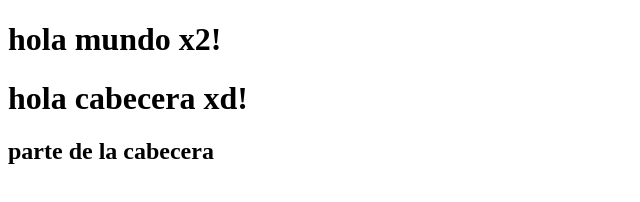
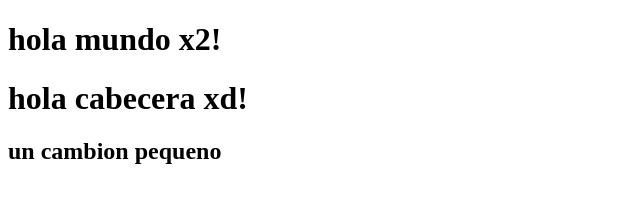
Before and after one commit to JulioRogers/platziprueba, a plain HTML site: page index.html in a window 1280 px wide. Shown: the full height of the page, 0-640 px from the left. Drawn offline with Linux system fonts and the light colour scheme.

Commit message:
Update index.html

```diff
--- a/index.html
+++ b/index.html
@@ -8,6 +8,7 @@
 <body>
     <h1>hola mundo x2!</h1>
     <h1>hola cabecera xd!</h1>
-    <h2>parte de la cabecera</h2>
+    <h2>un cambion pequeno</h2>
+
 </body>
 </html>
```
